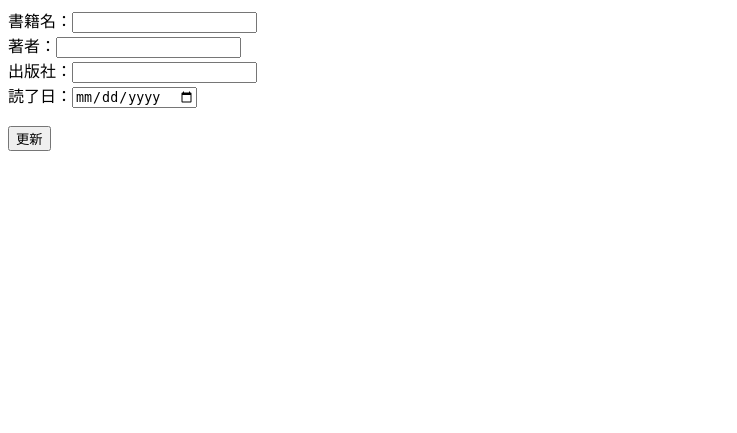
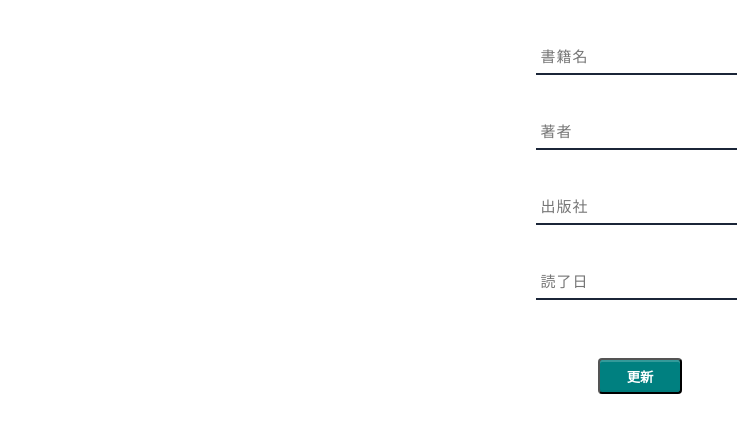
Before and after one commit to sendo111/Hello-Automation-World, a Django app: template haw/haw_book_manage/templates/update.html in a window 1280 px wide. Shown: the top 433 px of the page, without its empty margins (0-737 px from the left). Run offline with Django 3.2, Linux system fonts and the light colour scheme; the template is opened without the code that fills it, so the values that code supplies are empty.

Commit message:
modify front design

```diff
--- a/haw/haw_book_manage/static/css/common.css
+++ b/haw/haw_book_manage/static/css/common.css
@@ -46,3 +46,28 @@ table tr:last-child td:first-child {
 table tr:last-child td:last-child {
   border-radius: 0 0 5px 0;
 }
+
+.btn-square-so-pop:active {
+  box-shadow: 0 0 2px rgba(0, 0, 0, 0.30);
+}
+
+.action-button {
+  padding: 0.5em 2em;
+  text-decoration: none;
+  color: #FFF;
+  border-radius: 4px;
+  box-shadow: inset 0 2px 0 rgba(255,255,255,0.2), inset 0 -2px 0 rgba(0, 0, 0, 0.05);
+  font-weight: bold;
+}
+
+#create.action-button {
+  background: #5507ff;
+}
+
+#update.action-button {
+  background: #008080;
+}
+
+#delete.action-button {
+  background: #F00;
+}
--- /dev/null
+++ b/haw/haw_book_manage/static/css/create.css
@@ -0,0 +1,23 @@
+#input_book_data {
+    text-align: center;
+}
+
+.cp_iptxt {
+	position: relative;
+	margin: 40px 3%;
+}
+.cp_iptxt input[type='text'] {
+	font: 15px/24px sans-serif;
+	box-sizing: border-box;
+	padding: 0.3em;
+	transition: 0.3s;
+	letter-spacing: 1px;
+	color: #aaaaaa;
+	border: none;
+	border-bottom: 2px solid #1b2538;
+	background: transparent;
+}
+
+.ef input[type='text']:focus {
+	outline: none;
+}
--- /dev/null
+++ b/haw/haw_book_manage/static/js/common.js
@@ -0,0 +1,2 @@
+$("#finish_date").datepicker();
+$("#finish_date").datepicker("option", "dateFormat", "yy-mm-dd");
--- /dev/null
+++ b/haw/haw_book_manage/static/js/update.js
@@ -0,0 +1,4 @@
+$(function(){
+    var finishDate = $("#set_finished_date").val();
+    $("#set_finished_date").datepicker("setDate", finishDate).datepicker();
+});
--- a/haw/haw_book_manage/templates/top.html
+++ b/haw/haw_book_manage/templates/top.html
@@ -7,7 +7,7 @@
         <title>書籍一覧画面</title>
     </head>
     <body>
-        <a href="{% url 'haw:create' %}"><input id="create" type="button" value="追加"></a>
+        <a href="{% url 'haw:create' %}"><input id="create" type="button" value="追加" class="action-button"></a>
         <table>
             <tr>
                 <th>書籍名</th>
@@ -24,10 +24,10 @@
                     <td>{{ book.publisher }}</td>
                     <td>{{ book.finished_date }}</td>
                     <td><form action="{% url 'haw:update' book.id %}" method="post">{% csrf_token %}
-                        <input type="submit" value="更新"></form>
+                        <input id="update" type="submit" value="更新" class="action-button"></form>
                     </td>
                     <td><form action="{% url 'haw:delete' book.id %}" method="post">{% csrf_token %}
-                        <input type="submit" value="削除"></form>
+                        <input id="delete" type="submit" value="削除" class="action-button"></form>
                     </td>
                 </tr>
             {% endfor %}
--- a/haw/haw_book_manage/templates/update.html
+++ b/haw/haw_book_manage/templates/update.html
@@ -1,18 +1,41 @@
+    {% load staticfiles %}
 <!DOCTYPE html>
 <html>
     <head>
         <meta charset="utf-8" />
+        <link rel="stylesheet" href="https://ajax.googleapis.com/ajax/libs/jqueryui/1/themes/redmond/jquery-ui.css">
+        <link rel="stylesheet" href="{% static 'css/common.css' %}">
+        <link rel="stylesheet" href="{% static 'css/create.css' %}">
+        <script src="https://cdnjs.cloudflare.com/ajax/libs/jquery/3.3.1/jquery.min.js"></script>
+        <script src="https://ajax.googleapis.com/ajax/libs/jqueryui/1/jquery-ui.min.js"></script>
         <title>書籍更新画面</title>
     </head>
     <body>
-        <form id="update_book_data" method="post" action="">{% csrf_token %}
-            {{ book_data.id }}
-            書籍名：<input type="text" name="title" value="{{ title }}"><br>
-            著者：<input type="text" name="author" value="{{ author }}"/><br>
-            出版社：<input type="text" name="publisher" value="{{ publisher }}"/><br>
-            読了日：<input type="date" name="finished_date" value="{{ finished_date|date:'Y-m-d' }}"/><br>
+        <form id="input_book_data" method="post" action="">{% csrf_token %}
+            <div class="cp_iptxt">
+                <label class="ef">
+                    <input type="text" name="title" placeholder="書籍名" value="{{ title }}"　required/>
+                </label>
+            </div>
+            <div class="cp_iptxt">
+                <label class="ef">
+                    <input type="text" name="author" placeholder="著者" value="{{ author }}"required/>
+                </label>
+            </div>
+            <div class="cp_iptxt">
+                <label class="ef">
+                    <input type="text" name="publisher" placeholder="出版社" value="{{ publisher }}"　required/>
+                </label>
+            </div>
+            <div class="cp_iptxt">
+                <label class="ef">
+                    <input id="set_finished_date" type="text" name="finished_date" value="{{ finished_date|date:'Y-m-d' }}" placeholder="読了日" required/>
+                </label>
+            </div>
             <br>
-            <button type="submit">更新</button>
+            <button id="update" type="submit" class="action-button">更新</button>
         </form>
     </body>
+    <script src="{% static 'js/update.js' %}"></script>
+    <script src="{% static 'js/datepicker-ja.js' %}"></script>
 </html>
```
Also changed, not shown: haw/haw_book_manage/static/js/datepicker-ja.js (added, +37 -0 lines), haw/haw_book_manage/templates/create.html (+29 -5 lines), haw/haw_book_manage/static/css/update.css (added).
